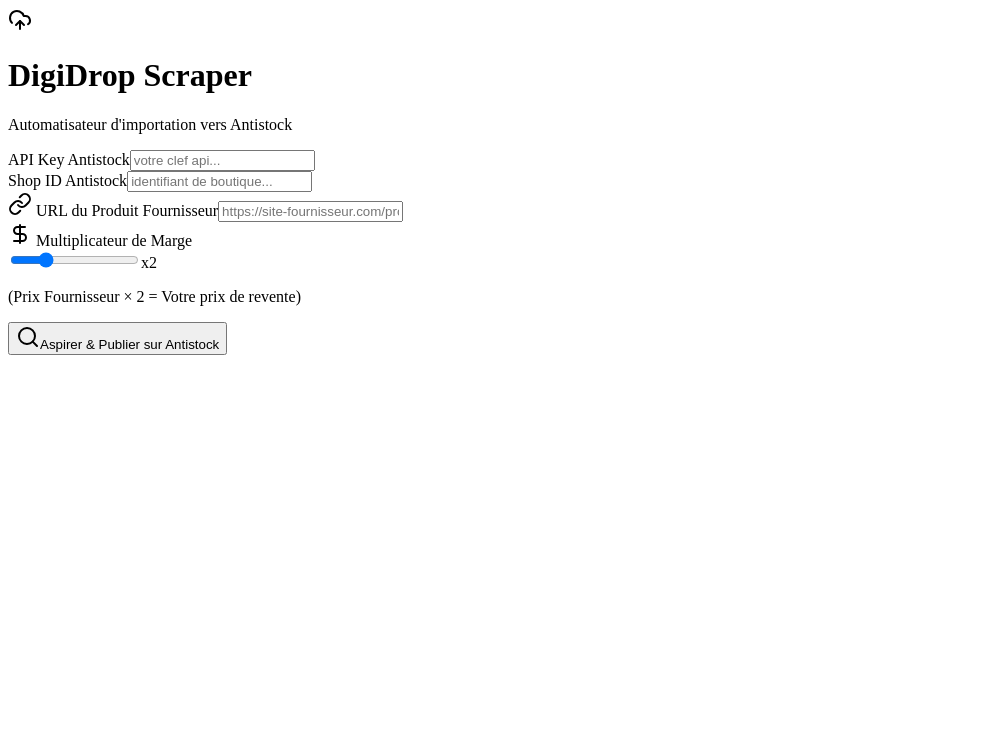
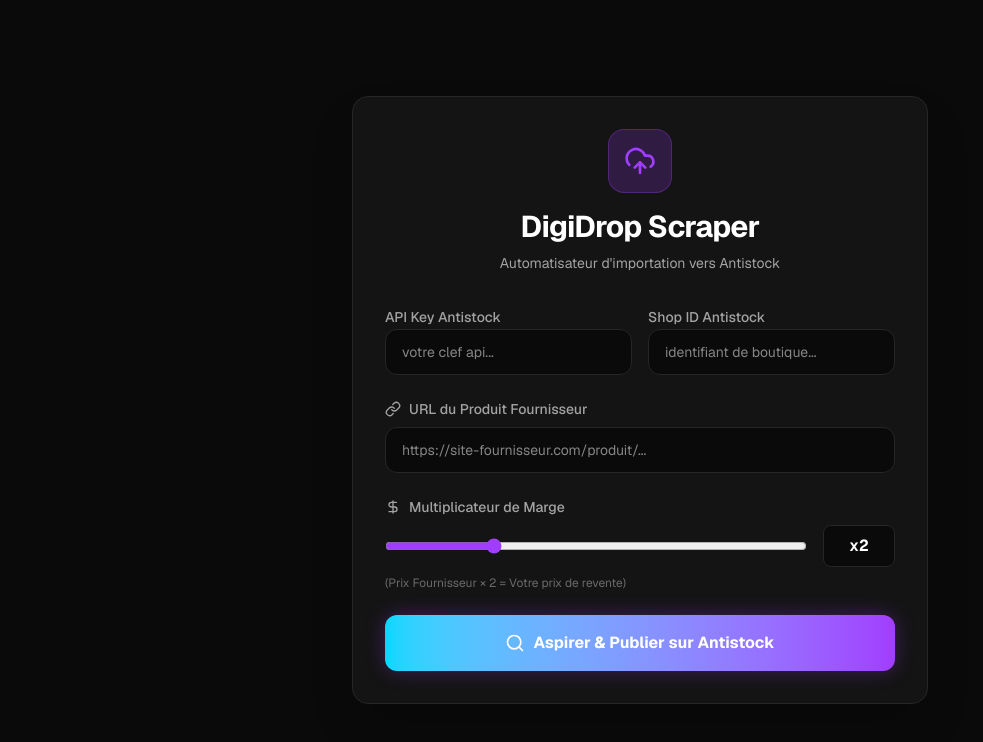
Before and after one commit to oualidDevloper/digidrop, a Next.js app: page / in a window 1280 px wide. Shown: the top 742 px of the page, without its empty margins (0-983 px from the left). Built offline with nearby package versions, Linux system fonts and the light colour scheme.

Commit message:
fix: deplacer page.tsx vers src/app pour retablir TailwindCSS

```diff
--- a/app/page.tsx
+++ /dev/null
@@ -1,133 +0,0 @@
-"use client";
-
-import { useState } from "react";
-import { Search, Link as LinkIcon, DollarSign, UploadCloud, CheckCircle, AlertCircle, Loader2 } from "lucide-react";
-
-export default function Home() {
-  const [url, setUrl] = useState("");
-  const [margin, setMargin] = useState(2);
-  const [apiKey, setApiKey] = useState("");
-  const [shopId, setShopId] = useState("");
-  const [loading, setLoading] = useState(false);
-  const [result, setResult] = useState<{ success: boolean; message: string; data?: any } | null>(null);
-
-  const handleScrapeAndPost = async (e: React.FormEvent) => {
-    e.preventDefault();
-    if (!url) return;
-
-    setLoading(true);
-    setResult(null);
-
-    try {
-      // Step 1: Trigger our backend scraping + posting route
-      const response = await fetch("/api/scrape", {
-        method: "POST",
-        headers: { "Content-Type": "application/json" },
-        body: JSON.stringify({ url, marginMultiplier: margin, apiKey, shopId }),
-      });
-
-      const data = await response.json();
-
-      if (response.ok) {
-        setResult({ success: true, message: "Produit importé avec succès sur Antistock !", data });
-      } else {
-        setResult({ success: false, message: data.error || "Une erreur est survenue lors de l'import." });
-      }
-    } catch (err: any) {
-      setResult({ success: false, message: err.message || "Erreur de connexion au serveur API." });
-    } finally {
-      setLoading(false);
-    }
-  };
-
-  return (
-    <div className="min-h-screen bg-[#0A0A0A] text-white flex items-center justify-center p-6 font-sans">
-      <div className="max-w-xl w-full bg-[#141414] border border-[#262626] rounded-2xl p-8 shadow-2xl">
-
-        {/* Header */}
-        <div className="text-center mb-8">
-          <div className="w-16 h-16 bg-[#A13DFF]/20 rounded-2xl flex items-center justify-center mx-auto mb-4 border border-[#A13DFF]/30">
-            <UploadCloud className="w-8 h-8 text-[#A13DFF]" />
-          </div>
-          <h1 className="text-3xl font-bold tracking-tight mb-2">DigiDrop Scraper</h1>
-          <p className="text-[#A3A3A3] text-sm">Automatisateur d'importation vers Antistock</p>
-        </div>
-
-        {/* Form */}
-        <form onSubmit={handleScrapeAndPost} className="space-y-6">
-          <div className="grid grid-cols-1 md:grid-cols-2 gap-4">
-            <div className="space-y-2">
-              <label className="text-sm font-medium text-[#A3A3A3]">API Key Antistock</label>
-              <input type="password" required value={apiKey} onChange={e => setApiKey(e.target.value)} placeholder="votre clef api..." className="w-full bg-[#0A0A0A] border border-[#262626] rounded-xl px-4 py-3 focus:outline-none focus:border-[#A13DFF] focus:ring-1 focus:ring-[#A13DFF] transition-all text-sm" />
-            </div>
-            <div className="space-y-2">
-              <label className="text-sm font-medium text-[#A3A3A3]">Shop ID Antistock</label>
-              <input type="text" required value={shopId} onChange={e => setShopId(e.target.value)} placeholder="identifiant de boutique..." className="w-full bg-[#0A0A0A] border border-[#262626] rounded-xl px-4 py-3 focus:outline-none focus:border-[#A13DFF] focus:ring-1 focus:ring-[#A13DFF] transition-all text-sm" />
-            </div>
-          </div>
-
-          <div className="space-y-2">
-            <label className="text-sm font-medium text-[#A3A3A3] flex items-center gap-2">
-              <LinkIcon className="w-4 h-4" /> URL du Produit Fournisseur
-            </label>
-            <input
-              type="url"
-              required
-              value={url}
-              onChange={(e) => setUrl(e.target.value)}
-              placeholder="https://site-fournisseur.com/produit/..."
-              className="w-full bg-[#0A0A0A] border border-[#262626] rounded-xl px-4 py-3 focus:outline-none focus:border-[#A13DFF] focus:ring-1 focus:ring-[#A13DFF] transition-all text-sm"
-            />
-          </div>
-
-          <div className="space-y-2">
-            <label className="text-sm font-medium text-[#A3A3A3] flex items-center gap-2">
-              <DollarSign className="w-4 h-4" /> Multiplicateur de Marge
-            </label>
-            <div className="flex items-center gap-4">
-              <input
-                type="range"
-                min="1"
-                max="5"
-                step="0.1"
-                value={margin}
-                onChange={(e) => setMargin(parseFloat(e.target.value))}
-                className="w-full cursor-pointer accent-[#A13DFF]"
-              />
-              <span className="bg-[#0A0A0A] border border-[#262626] px-4 py-2 rounded-lg font-mono font-bold w-20 text-center">
-                x{margin}
-              </span>
-            </div>
-            <p className="text-xs text-[#A3A3A3]/60">(Prix Fournisseur × {margin} = Votre prix de revente)</p>
-          </div>
-
-          <button
-            type="submit"
-            disabled={loading}
-            className="w-full bg-gradient-to-r from-[#00D8FF] to-[#A13DFF] hover:opacity-90 text-white font-bold py-4 rounded-xl shadow-[0_0_20px_rgba(161,61,255,0.3)] transition-all flex items-center justify-center gap-2 disabled:opacity-50"
-          >
-            {loading ? (
-              <Loader2 className="w-5 h-5 animate-spin" />
-            ) : (
-              <Search className="w-5 h-5" />
-            )}
-            {loading ? "Aspiration en cours..." : "Aspirer & Publier sur Antistock"}
-          </button>
-        </form>
-
-        {/* Results */}
-        {result && (
-          <div className={`mt-6 p-4 rounded-xl border flex items-start gap-4 ${result.success ? 'bg-green-500/10 border-green-500/30 text-green-400' : 'bg-red-500/10 border-red-500/30 text-red-400'}`}>
-            {result.success ? <CheckCircle className="w-6 h-6 flex-shrink-0" /> : <AlertCircle className="w-6 h-6 flex-shrink-0" />}
-            <div>
-              <p className="font-semibold text-sm">{result.message}</p>
-              {result.success && result.data?.title && (
-                <p className="text-xs mt-1 text-green-400/80">Produit généré : {result.data.title} ({result.data.finalPrice}€)</p>
-              )}
-            </div>
-          </div>
-        )}
-      </div>
-    </div>
-  );
-}
--- a/src/app/page.tsx
+++ b/src/app/page.tsx
@@ -1,65 +1,133 @@
-import Image from "next/image";
+"use client";
+
+import { useState } from "react";
+import { Search, Link as LinkIcon, DollarSign, UploadCloud, CheckCircle, AlertCircle, Loader2 } from "lucide-react";
 
 export default function Home() {
+  const [url, setUrl] = useState("");
+  const [margin, setMargin] = useState(2);
+  const [apiKey, setApiKey] = useState("");
+  const [shopId, setShopId] = useState("");
+  const [loading, setLoading] = useState(false);
+  const [result, setResult] = useState<{ success: boolean; message: string; data?: any } | null>(null);
+
+  const handleScrapeAndPost = async (e: React.FormEvent) => {
+    e.preventDefault();
+    if (!url) return;
+
+    setLoading(true);
+    setResult(null);
+
+    try {
+      // Step 1: Trigger our backend scraping + posting route
+      const response = await fetch("/api/scrape", {
+        method: "POST",
+        headers: { "Content-Type": "application/json" },
+        body: JSON.stringify({ url, marginMultiplier: margin, apiKey, shopId }),
+      });
+
+      const data = await response.json();
+
+      if (response.ok) {
+        setResult({ success: true, message: "Produit importé avec succès sur Antistock !", data });
+      } else {
+        setResult({ success: false, message: data.error || "Une erreur est survenue lors de l'import." });
+      }
+    } catch (err: any) {
+      setResult({ success: false, message: err.message || "Erreur de connexion au serveur API." });
+    } finally {
+      setLoading(false);
+    }
+  };
+
   return (
-    <div className="flex flex-col flex-1 items-center justify-center bg-zinc-50 font-sans dark:bg-black">
-      <main className="flex flex-1 w-full max-w-3xl flex-col items-center justify-between py-32 px-16 bg-white dark:bg-black sm:items-start">
-        <Image
-          className="dark:invert"
-          src="/next.svg"
-          alt="Next.js logo"
-          width={100}
-          height={20}
-          priority
-        />
-        <div className="flex flex-col items-center gap-6 text-center sm:items-start sm:text-left">
-          <h1 className="max-w-xs text-3xl font-semibold leading-10 tracking-tight text-black dark:text-zinc-50">
-            To get started, edit the page.tsx file.
-          </h1>
-          <p className="max-w-md text-lg leading-8 text-zinc-600 dark:text-zinc-400">
-            Looking for a starting point or more instructions? Head over to{" "}
-            <a
-              href="https://vercel.com/templates?framework=next.js&utm_source=create-next-app&utm_medium=appdir-template-tw&utm_campaign=create-next-app"
-              className="font-medium text-zinc-950 dark:text-zinc-50"
-            >
-              Templates
-            </a>{" "}
-            or the{" "}
-            <a
-              href="https://nextjs.org/learn?utm_source=create-next-app&utm_medium=appdir-template-tw&utm_campaign=create-next-app"
-              className="font-medium text-zinc-950 dark:text-zinc-50"
-            >
-              Learning
-            </a>{" "}
-            center.
-          </p>
+    <div className="min-h-screen bg-[#0A0A0A] text-white flex items-center justify-center p-6 font-sans">
+      <div className="max-w-xl w-full bg-[#141414] border border-[#262626] rounded-2xl p-8 shadow-2xl">
+
+        {/* Header */}
+        <div className="text-center mb-8">
+          <div className="w-16 h-16 bg-[#A13DFF]/20 rounded-2xl flex items-center justify-center mx-auto mb-4 border border-[#A13DFF]/30">
+            <UploadCloud className="w-8 h-8 text-[#A13DFF]" />
+          </div>
+          <h1 className="text-3xl font-bold tracking-tight mb-2">DigiDrop Scraper</h1>
+          <p className="text-[#A3A3A3] text-sm">Automatisateur d'importation vers Antistock</p>
         </div>
-        <div className="flex flex-col gap-4 text-base font-medium sm:flex-row">
-          <a
-            className="flex h-12 w-full items-center justify-center gap-2 rounded-full bg-foreground px-5 text-background transition-colors hover:bg-[#383838] dark:hover:bg-[#ccc] md:w-[158px]"
-            href="https://vercel.com/new?utm_source=create-next-app&utm_medium=appdir-template-tw&utm_campaign=create-next-app"
-            target="_blank"
-            rel="noopener noreferrer"
+
+        {/* Form */}
+        <form onSubmit={handleScrapeAndPost} className="space-y-6">
+          <div className="grid grid-cols-1 md:grid-cols-2 gap-4">
+            <div className="space-y-2">
+              <label className="text-sm font-medium text-[#A3A3A3]">API Key Antistock</label>
+              <input type="password" required value={apiKey} onChange={e => setApiKey(e.target.value)} placeholder="votre clef api..." className="w-full bg-[#0A0A0A] border border-[#262626] rounded-xl px-4 py-3 focus:outline-none focus:border-[#A13DFF] focus:ring-1 focus:ring-[#A13DFF] transition-all text-sm" />
+            </div>
+            <div className="space-y-2">
+              <label className="text-sm font-medium text-[#A3A3A3]">Shop ID Antistock</label>
+              <input type="text" required value={shopId} onChange={e => setShopId(e.target.value)} placeholder="identifiant de boutique..." className="w-full bg-[#0A0A0A] border border-[#262626] rounded-xl px-4 py-3 focus:outline-none focus:border-[#A13DFF] focus:ring-1 focus:ring-[#A13DFF] transition-all text-sm" />
+            </div>
+          </div>
+
+          <div className="space-y-2">
+            <label className="text-sm font-medium text-[#A3A3A3] flex items-center gap-2">
+              <LinkIcon className="w-4 h-4" /> URL du Produit Fournisseur
+            </label>
+            <input
+              type="url"
+              required
+              value={url}
+              onChange={(e) => setUrl(e.target.value)}
+              placeholder="https://site-fournisseur.com/produit/..."
+              className="w-full bg-[#0A0A0A] border border-[#262626] rounded-xl px-4 py-3 focus:outline-none focus:border-[#A13DFF] focus:ring-1 focus:ring-[#A13DFF] transition-all text-sm"
+            />
+          </div>
+
+          <div className="space-y-2">
+            <label className="text-sm font-medium text-[#A3A3A3] flex items-center gap-2">
+              <DollarSign className="w-4 h-4" /> Multiplicateur de Marge
+            </label>
+            <div className="flex items-center gap-4">
+              <input
+                type="range"
+                min="1"
+                max="5"
+                step="0.1"
+                value={margin}
+                onChange={(e) => setMargin(parseFloat(e.target.value))}
+                className="w-full cursor-pointer accent-[#A13DFF]"
+              />
+              <span className="bg-[#0A0A0A] border border-[#262626] px-4 py-2 rounded-lg font-mono font-bold w-20 text-center">
+                x{margin}
+              </span>
+            </div>
+            <p className="text-xs text-[#A3A3A3]/60">(Prix Fournisseur × {margin} = Votre prix de revente)</p>
+          </div>
+
+          <button
+            type="submit"
+            disabled={loading}
+            className="w-full bg-gradient-to-r from-[#00D8FF] to-[#A13DFF] hover:opacity-90 text-white font-bold py-4 rounded-xl shadow-[0_0_20px_rgba(161,61,255,0.3)] transition-all flex items-center justify-center gap-2 disabled:opacity-50"
           >
-            <Image
-              className="dark:invert"
-              src="/vercel.svg"
-              alt="Vercel logomark"
-              width={16}
-              height={16}
-            />
-            Deploy Now
-          </a>
-          <a
-            className="flex h-12 w-full items-center justify-center rounded-full border border-solid border-black/[.08] px-5 transition-colors hover:border-transparent hover:bg-black/[.04] dark:border-white/[.145] dark:hover:bg-[#1a1a1a] md:w-[158px]"
-            href="https://nextjs.org/docs?utm_source=create-next-app&utm_medium=appdir-template-tw&utm_campaign=create-next-app"
-            target="_blank"
-            rel="noopener noreferrer"
-          >
-            Documentation
-          </a>
-        </div>
-      </main>
+            {loading ? (
+              <Loader2 className="w-5 h-5 animate-spin" />
+            ) : (
+              <Search className="w-5 h-5" />
+            )}
+            {loading ? "Aspiration en cours..." : "Aspirer & Publier sur Antistock"}
+          </button>
+        </form>
+
+        {/* Results */}
+        {result && (
+          <div className={`mt-6 p-4 rounded-xl border flex items-start gap-4 ${result.success ? 'bg-green-500/10 border-green-500/30 text-green-400' : 'bg-red-500/10 border-red-500/30 text-red-400'}`}>
+            {result.success ? <CheckCircle className="w-6 h-6 flex-shrink-0" /> : <AlertCircle className="w-6 h-6 flex-shrink-0" />}
+            <div>
+              <p className="font-semibold text-sm">{result.message}</p>
+              {result.success && result.data?.title && (
+                <p className="text-xs mt-1 text-green-400/80">Produit généré : {result.data.title} ({result.data.finalPrice}€)</p>
+              )}
+            </div>
+          </div>
+        )}
+      </div>
     </div>
   );
 }
```
Also changed, not shown: src/app/api/scrape/route.ts (renamed from app/api/scrape/route.ts).
